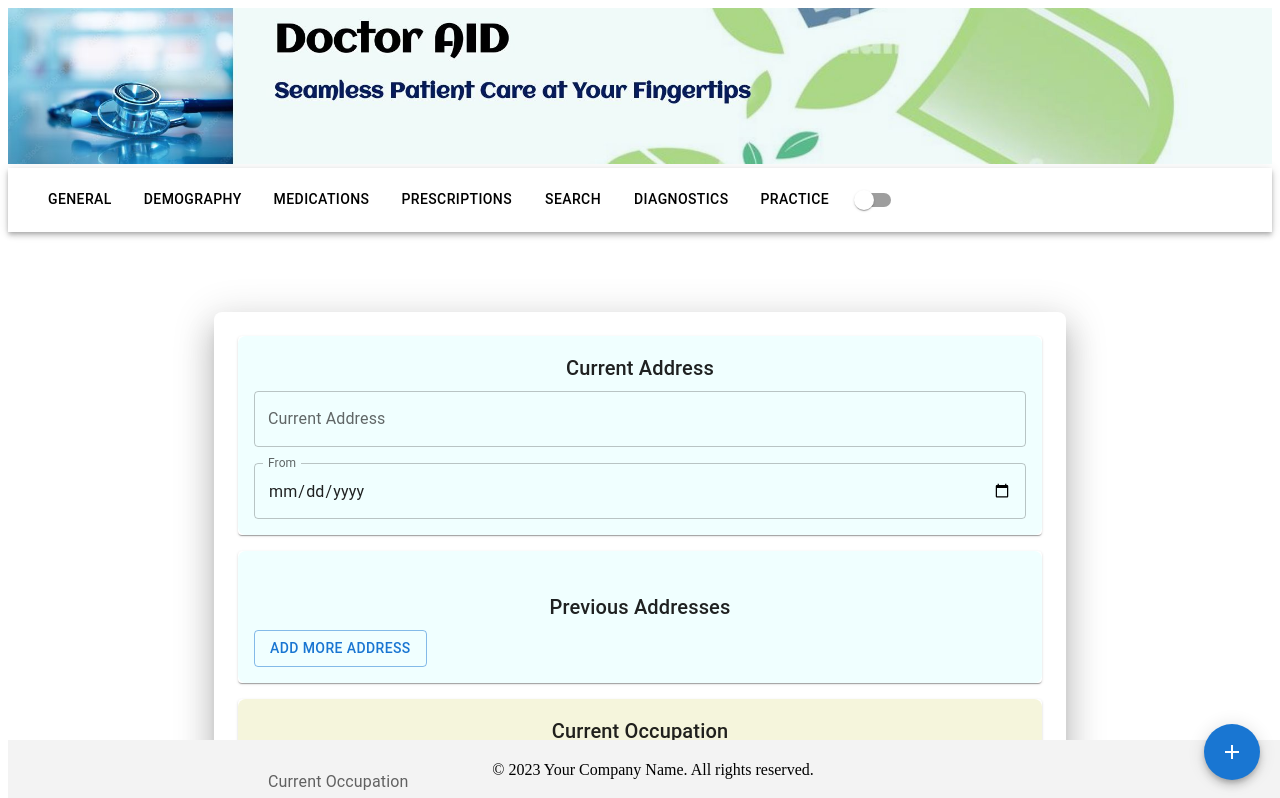
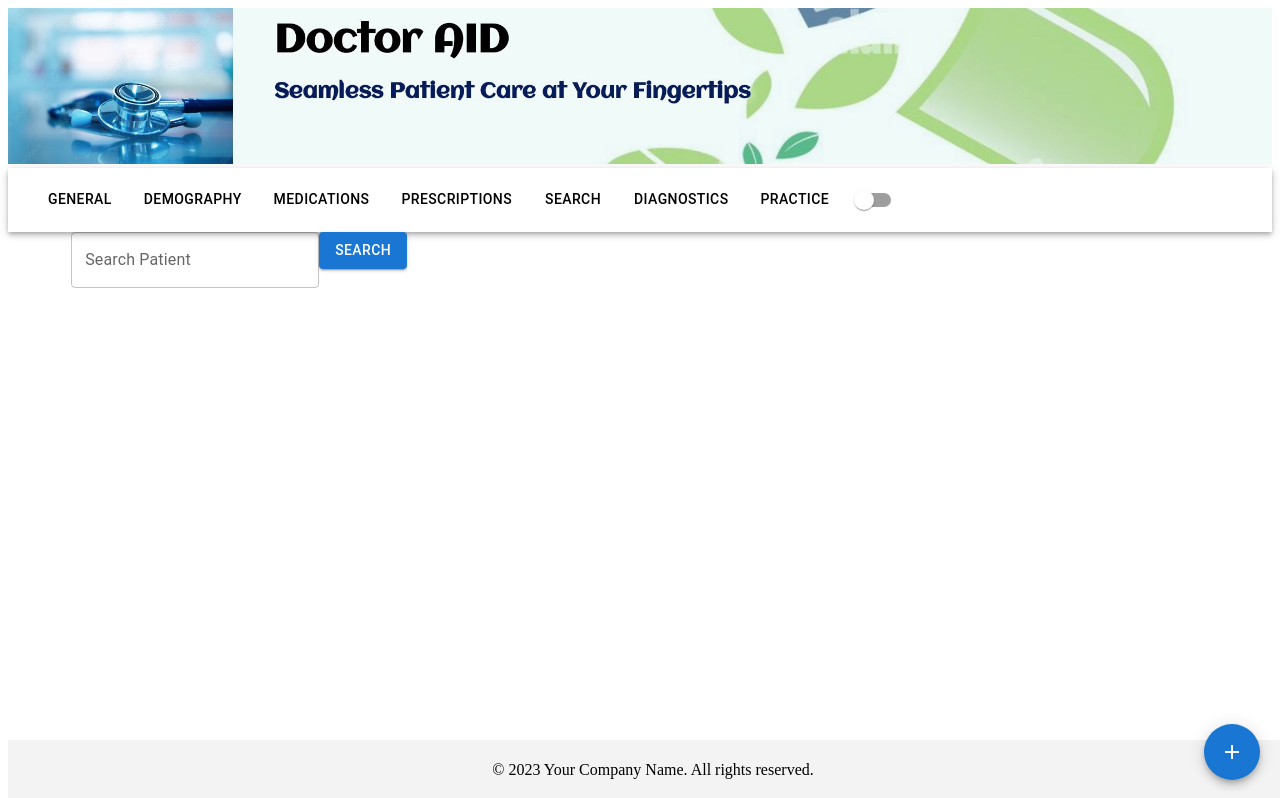
Before and after one commit to RownokRatul/DoctorAid_CSE408_termProject, a React (Create React App) app: page /intern in a window 1280 px wide. Shown: the top 798 px of the page. Built offline with nearby package versions, Linux system fonts and the light colour scheme.

Commit message:
im so lonely

```diff
--- a/src/App.js
+++ b/src/App.js
@@ -21,7 +21,9 @@ import { PatientProvider } from './PatientContext';
 import DiagnosticianPage from './Pages/DiagnosticianTab/DiagnosticianTab';
 import PracticePage2 from './Pages/practicePage/practice2';
 import LoginPage from './Pages/LandingPage/landingPage';
+import SearchPatient from './Pages/InternDoctor/InternSearchPage';
 // ...
+
 
 
 function App() {
@@ -44,9 +46,10 @@ function App() {
             <Route path="/create-prescription" element={<CreatePrescriptionPage />} />
             <Route path="/admin" element={<AdminPage />} />
             <Route path="/register" element={<PatientRegistration />} />
-            <Route path="/intern" element={<InternDoctor />} />
+            <Route path="/intern" element={<SearchPatient />} />
             <Route path="/diagnostician" element={<DiagnosticianPage />} />
             <Route path="/demo" element={<PracticePage2 />} />
+            <Route path="/internPage" element={<InternDoctor />} />
 
           </Routes>
         </PatientProvider>
--- a/src/Pages/GeneralTab/GeneralTab.js
+++ b/src/Pages/GeneralTab/GeneralTab.js
@@ -6,6 +6,7 @@ import MajorDiseasesCard from './Components/Cards/MajorDiseasesCard';
 import HeartRateChart from './Components/Charts/HeartRateChart';
 import BloodPressureChart from './Components/Charts/BloodPressureChart';
 import { Card } from '@mui/material';
+import CircularProgress from '@mui/material/CircularProgress';
 import { useContext } from 'react';
 import { PatientContext } from '../../PatientContext'
 
@@ -36,6 +37,7 @@ const GeneralTab = () => {
   }, [patientID]);
 
   if (!data) {
+    <CircularProgress />
     return <div>Loading...</div>;
   }
 
--- a/src/Pages/InternDoctor/InternDoctor.js
+++ b/src/Pages/InternDoctor/InternDoctor.js
@@ -1,5 +1,5 @@
 
-import React, { useState } from 'react';
+import React, { useState,useContext, useEffect } from 'react';
 import { Button, Card, Container, Box } from '@mui/material';
 
 import AddressCard from './Components/AddressCard';
@@ -10,8 +10,31 @@ import OccupationCard from './Components/Occupation';
 import historyCard from './Components/TravelHistory';
 import DiseasesCard from './Components/DiseaseCard';
 import PrescriptionCard from './Components/PrescriptionUploadCard';
+import { PatientContext } from '../../PatientContext';
+import axios from 'axios';
 
 const InternDoctor = () => {
+
+  const {phoneNumber}=useContext(PatientContext);
+  const [patientInfo, setPatientInfo] = useState(null); // To store the search results
+  useEffect(() => {
+    const fetchData = async () => {
+      try {
+        const response = await axios.post('api/v0/search_patient/', {
+          phone: phoneNumber,
+        });
+        setPatientInfo(response.data);
+        console.log("response",response.data);
+
+      } catch (error) {
+        console.error('Failed to fetch data:', error);
+      }
+    };
+
+    fetchData();
+  }, []);
+
+  console.log("Phone Number:",phoneNumber);
   const [page, setPage] = useState(1); // State to manage the current page
   const [info, setInfo] = useState({
 
--- a/src/Pages/InternDoctor/InternSearchPage.js
+++ b/src/Pages/InternDoctor/InternSearchPage.js
@@ -0,0 +1,68 @@
+import React, { useContext, useState } from 'react';
+import { useNavigate } from 'react-router-dom'; // If using react-router v6
+import { Button, TextField, Dialog, DialogActions, DialogContent, DialogContentText, DialogTitle } from '@mui/material';
+import axios from 'axios';
+
+import { PatientContext } from '../../PatientContext'
+
+const SearchPatient = () => {
+  const [phone, setPhone] = useState('');
+  const [open, setOpen] = useState(false);
+  const {setPhoneNumber}=useContext(PatientContext);
+  const navigate = useNavigate();
+
+  const handleClose = () => {
+    setOpen(false);
+  };
+
+  const handleSearch = async () => {
+    try {
+      const response = await axios.post('api/v0/search_patient/', {
+        phone: phone,
+      });
+
+      // If patient is found, print a console message.
+      console.log('Patient found:', response.data);
+      setPhoneNumber(phone);
+      navigate('/internPage');
+
+    } catch (error) {
+      // If status is 404, open the dialog box.
+      if (error.response && error.response.status === 404) {
+        setOpen(true);
+      } else {
+        console.error('An error occurred:', error);
+      }
+    }
+  };
+
+  return (
+    <div>
+      <TextField
+        label="Search Patient"
+        value={phone}
+        onChange={(e) => setPhone(e.target.value)}
+      />
+      <Button variant="contained" color="primary" onClick={handleSearch}>
+        Search
+      </Button>
+
+      {/* Dialog box for "Patient not found" */}
+      <Dialog open={open} onClose={handleClose}>
+        <DialogTitle>{"Patient not found"}</DialogTitle>
+        <DialogContent>
+          <DialogContentText>
+            The patient with the given ID could not be found.
+          </DialogContentText>
+        </DialogContent>
+        <DialogActions>
+          <Button onClick={handleClose} color="primary">
+            Close
+          </Button>
+        </DialogActions>
+      </Dialog>
+    </div>
+  );
+};
+
+export default SearchPatient;
--- a/src/PatientContext.js
+++ b/src/PatientContext.js
@@ -10,9 +10,11 @@ export const PatientProvider = ({ children }) => {
 
   const [patientID, setPatientID] = useState(initialPatientID ? parseInt(initialPatientID, 10) : null);
   const [doctorInfo, setDoctorInfo] = useState(initialDoctorInfo);
+  const [phoneNumber, setPhoneNumber] = useState(null);
   const [showInvalidIDDialog, setShowInvalidIDDialog] = useState(false);
-  const [showInvalidDoctorDialog, setShowInvalidDoctorDialog] = useState(false);
+
   const navigate = useNavigate();
+
 
   useEffect(() => {
     const timer = setTimeout(() => {
@@ -68,7 +70,7 @@ export const PatientProvider = ({ children }) => {
   };
 
   return (
-    <PatientContext.Provider value={{ patientID, setPatientID, isPatientIDValid, doctorInfo, setDoctorInfo,logoutDoctor,isDoctorInfoValid }}>
+    <PatientContext.Provider value={{ patientID, setPatientID, isPatientIDValid, doctorInfo, setDoctorInfo,logoutDoctor,isDoctorInfoValid,setPhoneNumber,phoneNumber}}>
       {children}
       <Dialog open={showInvalidIDDialog} onClose={handleCloseDialog}>
         <DialogTitle style={{ backgroundColor: 'red', textAlign: 'center' }}>
```
